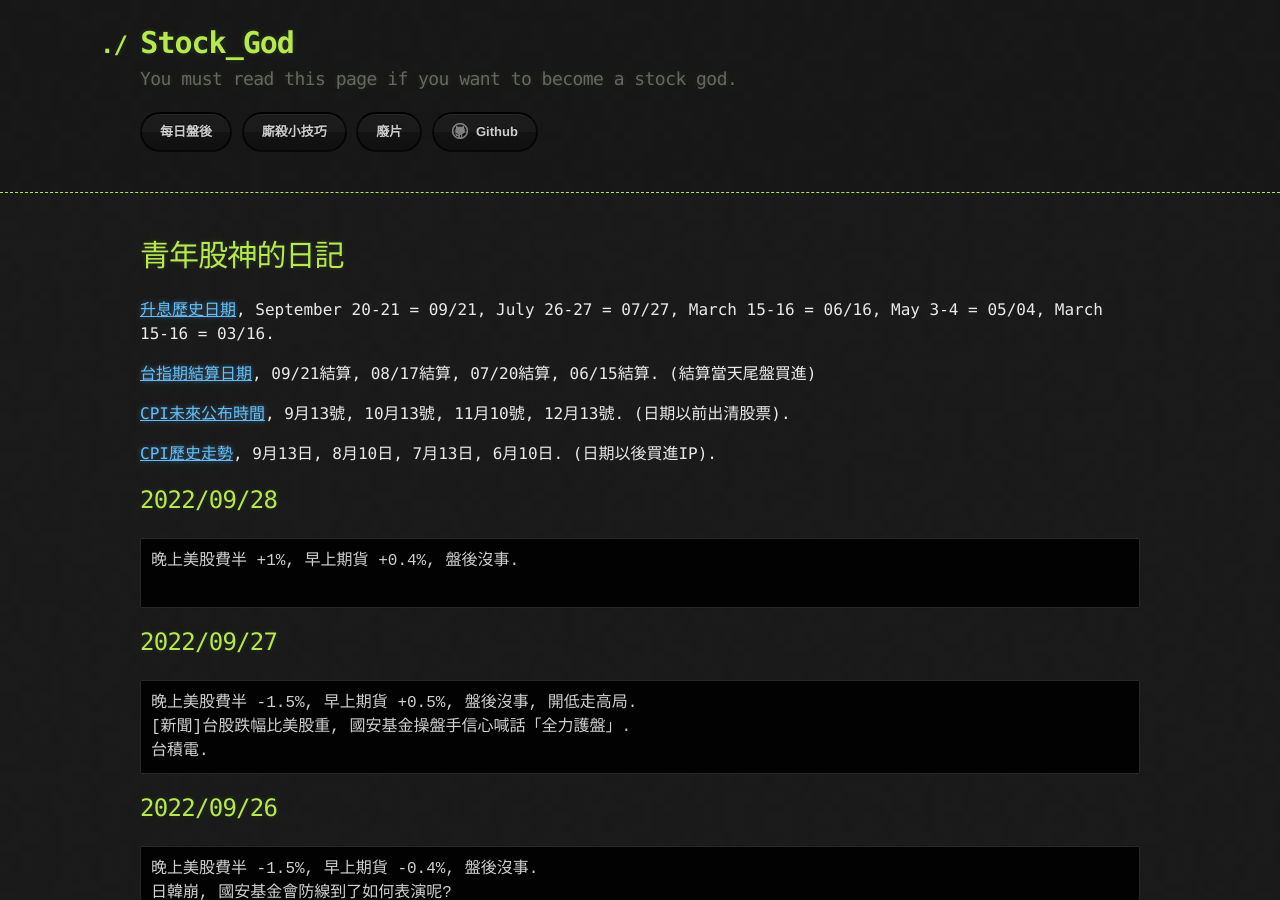
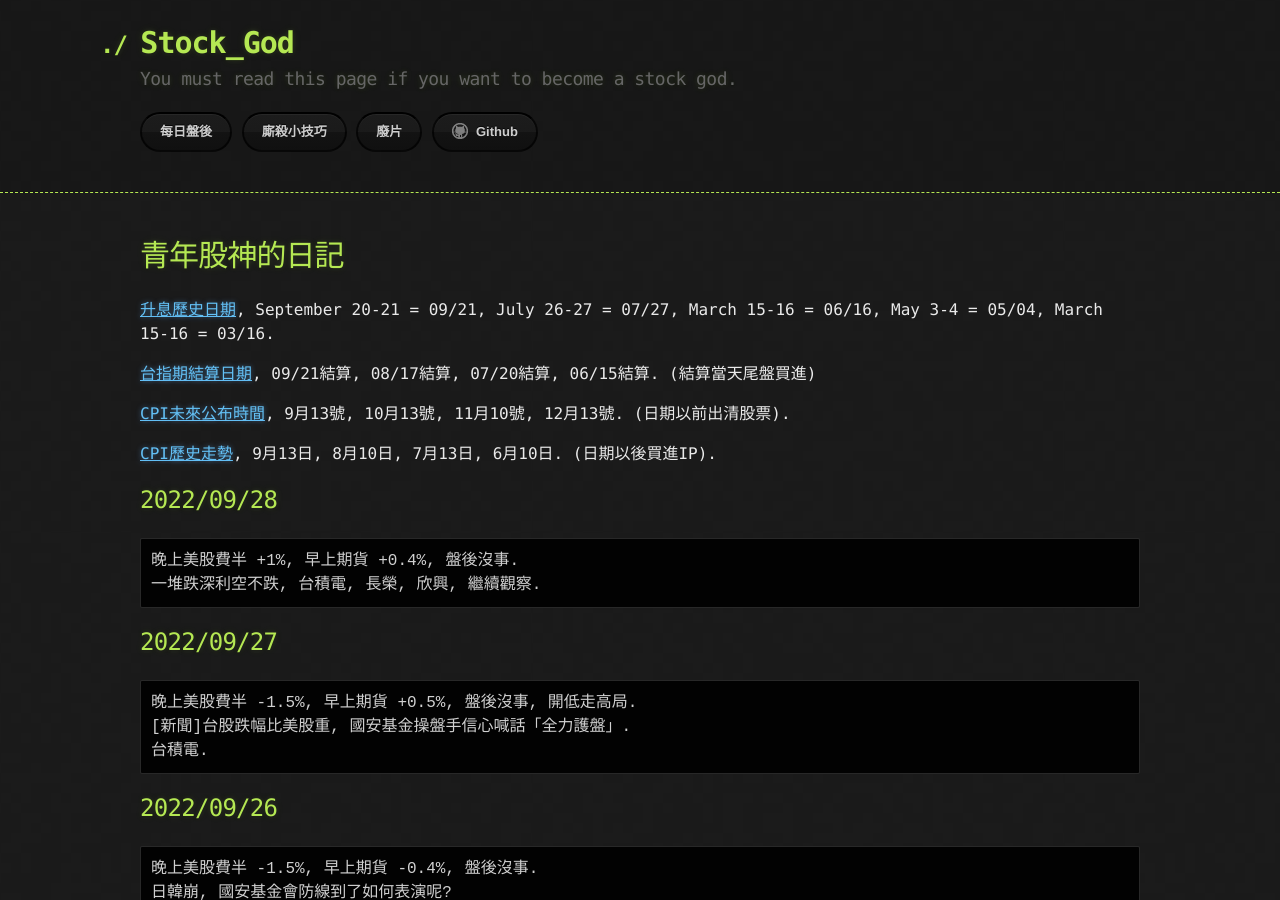
Before and after one commit to lepg5487/Stock_God, a Jekyll site: the page built from index.md, in a window 1280 px wide and 900 px high. Built offline with Jekyll 4.4.1, drawn with Linux system fonts in a browser that asks for light colours; our own code applies the rules of GitHub Pages for plain Markdown files.

Commit message:
Update index.md

````diff
--- a/index.md
+++ b/index.md
@@ -15,7 +15,7 @@ layout: testlayouts
 ## 2022/09/28
 ```
 晚上美股費半 +1%, 早上期貨 +0.4%, 盤後沒事.
-
+一堆跌深利空不跌, 台積電, 長榮, 欣興, 繼續觀察.
 ```
 
 ## 2022/09/27
````
